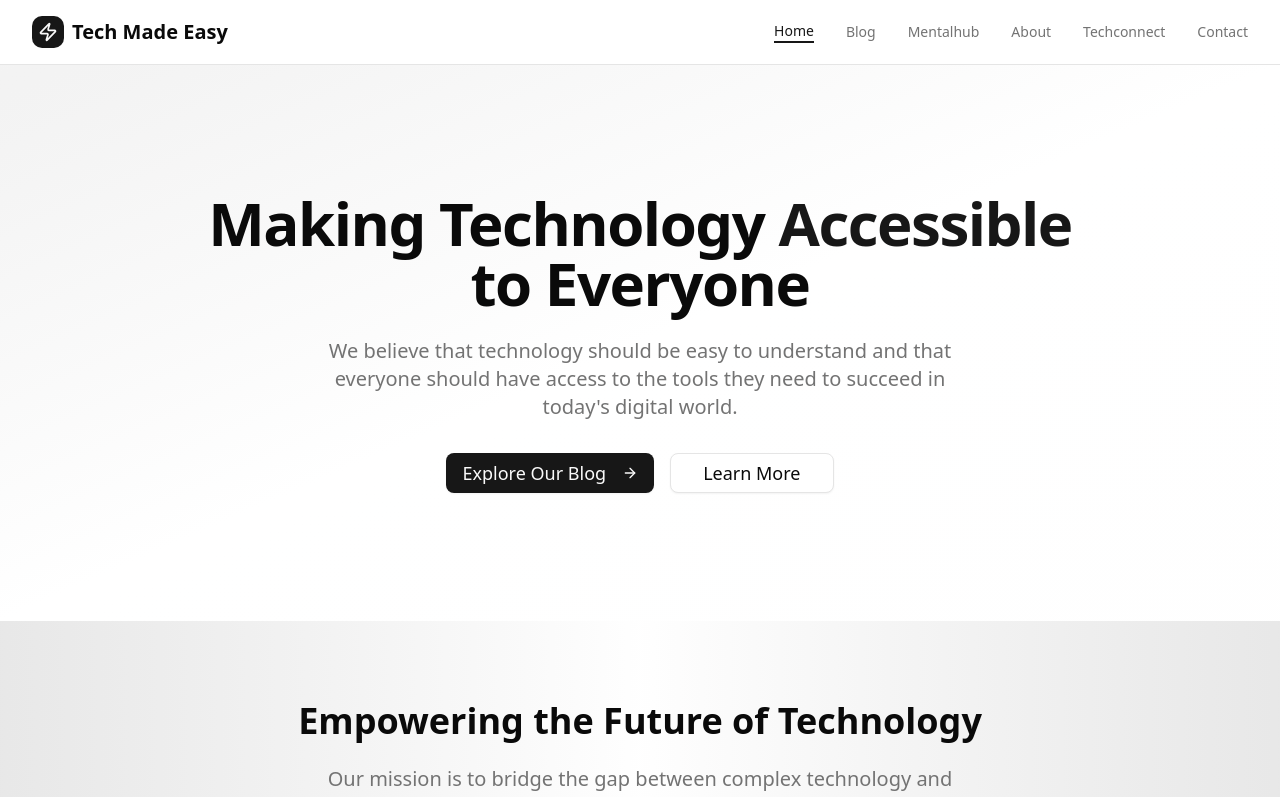
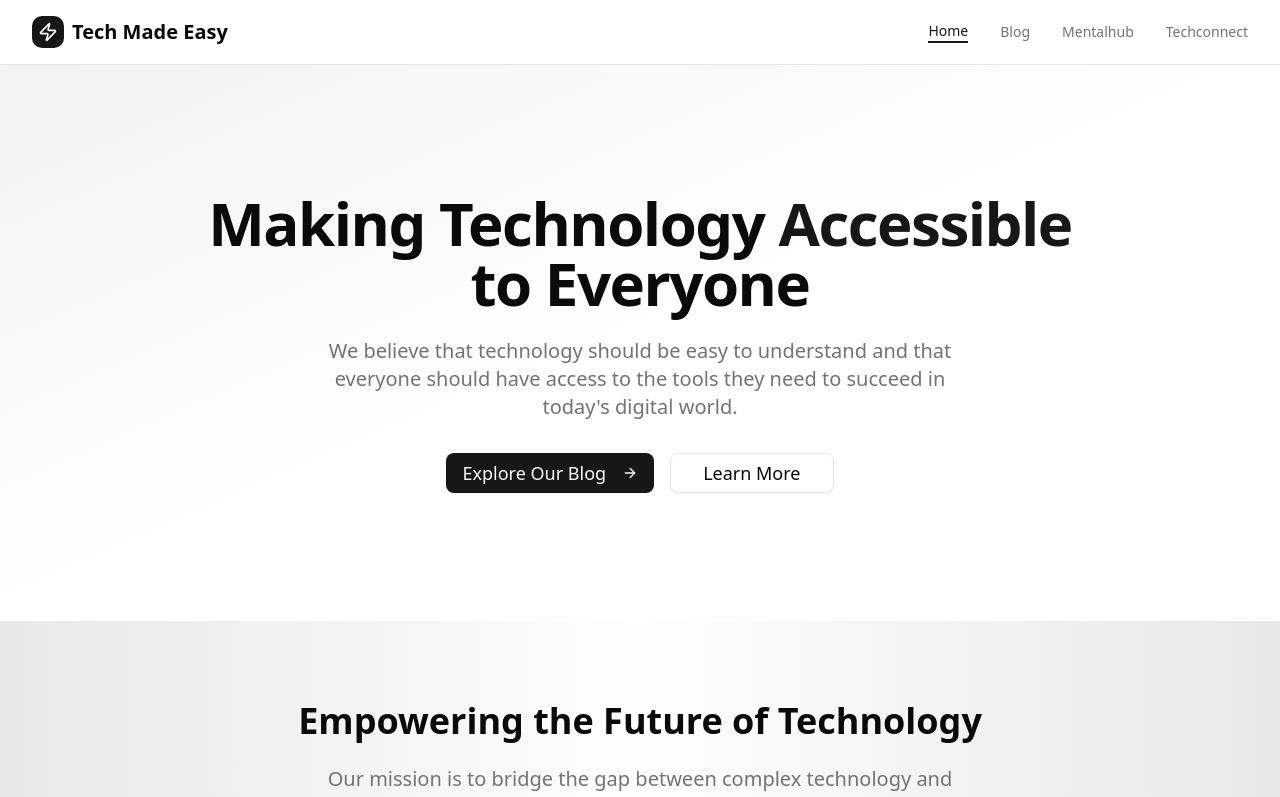
Before and after one commit to Vietduc88x/techmadeeasy-website, a React (Vite) app: page / in a window 1280 px wide. Shown: the top 797 px of the page. Built offline with nearby package versions, Linux system fonts and the light colour scheme.

Commit message:
Remove About and Contact tabs from navigation

```diff
--- a/src/components/Header.jsx
+++ b/src/components/Header.jsx
@@ -11,9 +11,7 @@ export function Header() {
     { name: 'Home', href: '/', external: false },
     { name: 'Blog', href: '/blog', external: false },
     { name: 'Mentalhub', href: 'https://mentalhub.techmadeeasy.info', external: true },
-    { name: 'About', href: '/about', external: false },
     { name: 'Techconnect', href: 'https://techconnect.manus.space', external: true },
-    { name: 'Contact', href: '/contact', external: false },
   ];
 
   const isActive = (href) => location.pathname === href;
```
